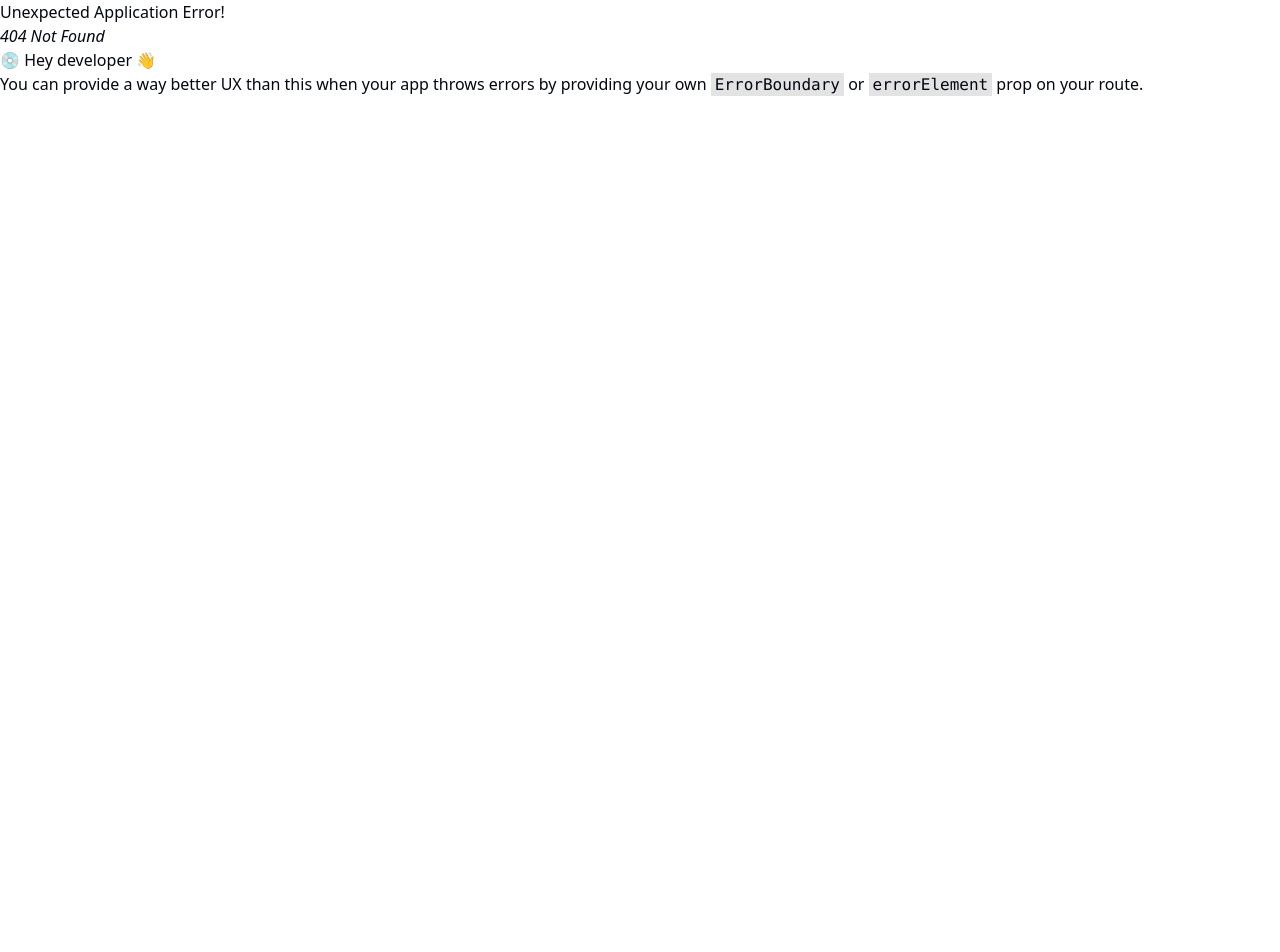
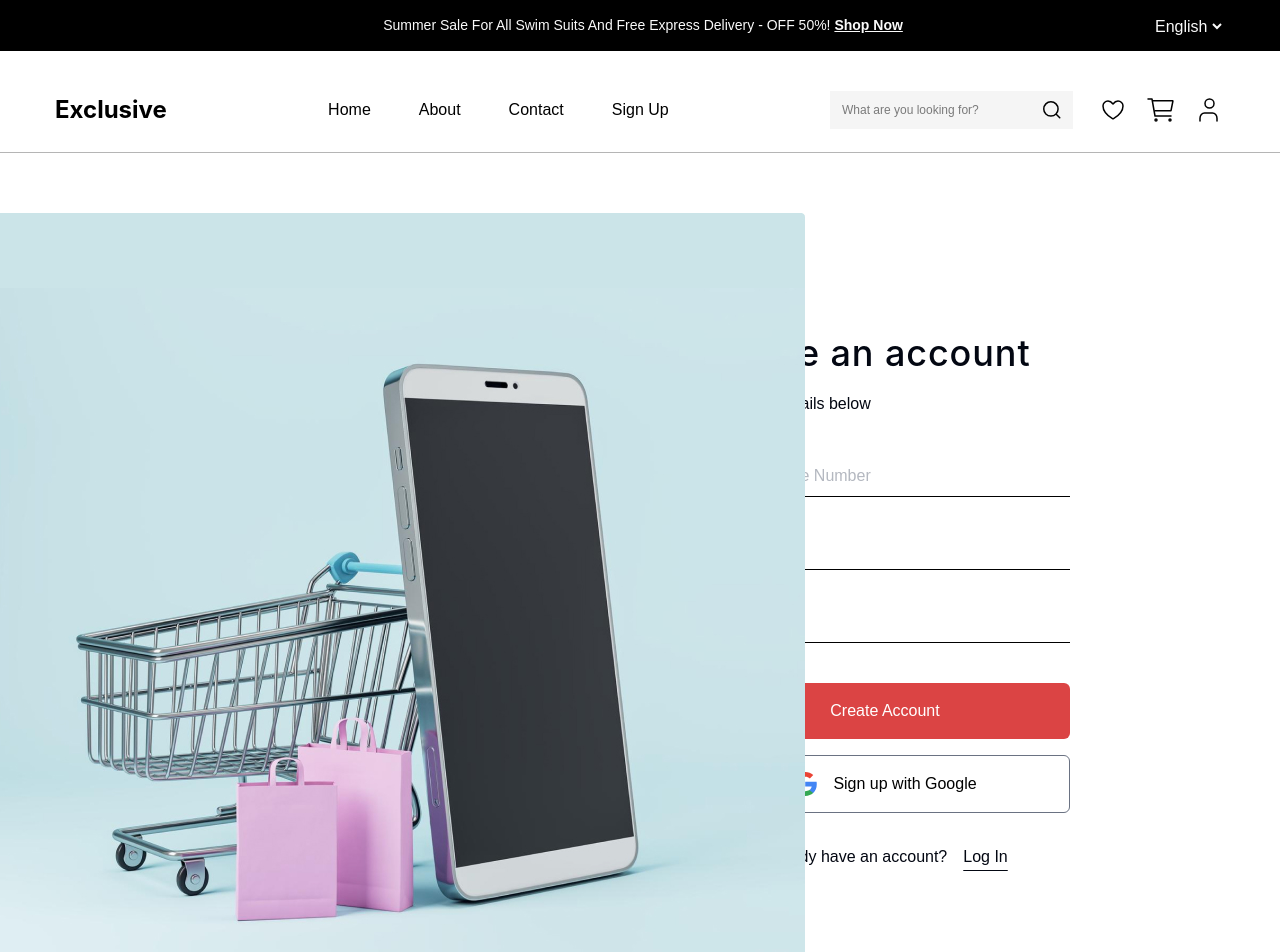
Before and after one commit to Alamin-Coding/ecom-2501, a React (Vite) app: page /signup in a window 1280 px wide. Before the commit this address had no page. Shown: the top 952 px of the page. Before the commit the page ends 800 px from the top, so only its background shows below. Built offline with nearby package versions, Linux system fonts and the light colour scheme.

Commit message:
Sign Up, Login End & Links Added

```diff
--- a/src/App.tsx
+++ b/src/App.tsx
@@ -8,6 +8,9 @@ import Contact from './pages/Contact';
 import Account from './pages/Account';
 import Cart from './pages/Cart';
 import Shop from './pages/Shop';
+import Signup from './pages/Signup';
+import LoginPages from './pages/LoginPages';
+import ErrorPages from './pages/ErrorPages';
 
 const router = createBrowserRouter([
   {
@@ -20,8 +23,11 @@ const router = createBrowserRouter([
       { path: "account", Component: Account },
       { path: "cart", Component: Cart },
       { path: "shop", Component: Shop },
+      { path: "signup", Component: Signup },
+      { path: "login", Component: LoginPages },
     ],
   },
+  {path: "*", Component: ErrorPages}
 ]);;
 
 const App:React.FC = () => {
--- a/src/components/Button1.tsx
+++ b/src/components/Button1.tsx
@@ -2,13 +2,14 @@ import React from "react";
 
 interface Button1Props {
   children: React.ReactNode;
+  className?: string;
 }
 
-const Button1: React.FC<Button1Props> = ({ children }) => {
+const Button1: React.FC<Button1Props> = ({ children, className="", }) => {
   return (
     <button
       type="submit"
-      className="bg-white cursor-pointer border-gray-500 border text-black font-medium font-poppins px-12 py-4 rounded-sm"
+      className={`bg-white cursor-pointer border-gray-500 border text-black font-medium font-poppins px-12 py-4 rounded-sm ${className}`}
     >
       {children}
     </button>
--- a/src/components/Button2.tsx
+++ b/src/components/Button2.tsx
@@ -2,7 +2,7 @@ import React from "react";
 
 interface Button2Props {
   children: React.ReactNode;
-  className: string
+  className?: string
 }
 
 const Button2: React.FC<Button2Props> = ({ children, className="",}) => {
--- a/src/components/Footer.tsx
+++ b/src/components/Footer.tsx
@@ -1,5 +1,6 @@
 import React from 'react';
 import {facebook, instagram, twitter, linkedin} from "../constant/constant.ts"
+import { Link } from 'react-router';
 // Tailwind CSS classes are used directly within the className attribute
 
 const Footer: React.FC = () => {
@@ -48,11 +49,11 @@ const Footer: React.FC = () => {
           <div>
             <h3 className="text-2xl font-inter font-bold mb-6">Account</h3>
             <ul className="space-y-4  ">
-              <li><a href="#" >My Account</a></li>
-              <li><a href="#" >Login / Register</a></li>
-              <li><a href="#" >Cart</a></li>
-              <li><a href="#" >Wishlist</a></li>
-              <li><a href="#" >Shop</a></li>
+              <li><Link to="/account" >My Account</Link></li>
+              <li><Link to="/signup" >Login / Register</Link></li>
+              <li><Link to="/cart" >Cart</Link></li>
+              <li><Link to="/wishlist" >Wishlist</Link></li>
+              <li><Link to="/shop" >Shop</Link></li>
             </ul>
           </div>
 
@@ -63,7 +64,7 @@ const Footer: React.FC = () => {
               <li><a href="#" >Privacy Policy</a></li>
               <li><a href="#" >Terms Of Use</a></li>
               <li><a href="#" >FAQ</a></li>
-              <li><a href="#" >Contact</a></li>
+              <li><Link to="contact" >Contact</Link></li>
             </ul>
           </div>
 
--- a/src/components/Navbar.tsx
+++ b/src/components/Navbar.tsx
@@ -30,7 +30,7 @@ const Navbar: React.FC = () => {
               <li className="relative buttons "><Link to={"/"}>Home</Link></li>
               <li className="relative buttons "><Link to={"about"}>About</Link></li>
               <li className="relative buttons "><Link to={"contact"}>Contact</Link></li>
-              <li className="relative buttons "><a href="#">Sign Up</a></li>
+              <li className="relative buttons "><Link to="/signup">Sign Up</Link></li>
             </ul>
 
             <div className="flex items-center  gap-6">
--- a/src/components/LoginPages.tsx
+++ b/src/pages/LoginPages.tsx
@@ -1,6 +1,8 @@
 import React, { useState } from 'react'
 import { LoginImages } from '../ImportImages/ImportImages'
-import { Eye, EyeOff } from 'lucide-react';
+import { Eye, EyeOff, Icon } from 'lucide-react';
+import { signup } from '../constant/constant';
+import Button2 from '../components/Button2';
 
 const LoginPages: React.FC = () => {
      const [password, setPassword] = useState('');
@@ -13,35 +15,22 @@ const LoginPages: React.FC = () => {
      return (
           <div className=' flex items-center  ' >
                <div>
-                    <img className=' h-[750px] mt-[60px] ' src={LoginImages} alt="loginimages" />
+                    <img className=' h-[750px] mt-[60px] ' src={signup} alt="loginimages" />
                </div>
 
                <div className=' ml-[130px] ' >
                     <div>
-                         <h2 className=' dark:text-amber-50 leading-[30px] text-[40px] font-semibold ' >Log in to Exclusive</h2>
-                         <p className='dark:text-amber-50 mt-[24px] text-[16px] leading-[24px] ' >Enter your details below</p>
+                         <h2 className='  leading-[30px] text-[36px] font-semibold tracking-wide font-inter' >Log in to Exclusive</h2>
+                         <p className='mt-6 text-[16px] leading-6 ' >Enter your details below</p>
                     </div>
 
-                    <div className=' mt-[48px] ' >
-                         <label className="input outline-none border-t-transparent border-x-transparent border-b-[1px] border-[#000000] shadow-none ">
-                              <svg className="h-[1em] opacity-50" xmlns="http://www.w3.org/2000/svg" viewBox="0 0 24 24">
-                                   <g
-                                        strokeLinejoin="round"
-                                        strokeLinecap="round"
-                                        strokeWidth="2.5"
-                                        fill="none"
-                                        stroke="currentColor"
-                                   >
-                                        <rect width="20" height="16" x="2" y="4" rx="2"></rect>
-                                        <path d="m22 7-8.97 5.7a1.94 1.94 0 0 1-2.06 0L2 7"></path>
-                                   </g>
-                              </svg>
-                              <input type="email" placeholder="Email or Phone Number" />
-                         </label>
+                    <div className=' mt-12 ' >
+                        <input type="text" placeholder='Email or Phone Number' className='w-full text-gray-500 focus:outline-none font-poppins border-b border-button pb-2' />
+
                          <div className="validator-hint hidden">Enter valid email address</div>
                     </div>
 
-                    <div className=" pr-4 mt-[40px] w-[340px]">
+                    <div className=" pr-4 mt-10 w-[340px]">
                          <div className="mb-4">
                               <div className="relative">
                                    <button
@@ -62,16 +51,16 @@ const LoginPages: React.FC = () => {
                                         id="password"
                                         value={password}
                                         onChange={(e) => setPassword(e.target.value)}
-                                        placeholder="Enter your password"
-                                        className="w-full px-4 py-3 pr-12 border-[1px] focus:outline-none border-x-transparent border-t-transparent transition-all"
+                                        placeholder="Password"
+                                        className="w-full  py-3 text-gray-500 border-b border-button focus:outline-none "
                                    />
                               </div>
                          </div>
                     </div>
 
-               <div className=' pt-[40px] ' >
-               <button className=' py-[16px] cursor-pointer px-[48px] text-amber-50 text-[16px] font-[500] bg-[#DB4444] rounded-[4px] ' >Log In</button>
-               <button className=' ml-15 cursor-pointer text-[16px] leading-[24px] text-[#DB4444] ' >Forget Password?</button>
+               <div className=' pt-10 ' >
+               <Button2>Log In</Button2>
+               <button className=' ml-15 cursor-pointer text-[16px] leading-6 text-button2 ' >Forget Password?</button>
                </div>
 
                </div>
--- a/src/pages/Signup.tsx
+++ b/src/pages/Signup.tsx
@@ -1,16 +1,43 @@
-import { signup } from "../constant/constant"
+import { Link } from "react-router"
+import Button1 from "../components/Button1"
+import Button2 from "../components/Button2"
+import { google, signup } from "../constant/constant"
 
 
 const Signup:React.FC = () => {
   return (
-    <div>
-        <div className="container mt-15">
-            <div>
+    <div className="relative">
+        <div className="absolute">
                 <img src={signup} alt="image" />
             </div>
-            <div className="py-[125px]">
-                <h2>Create an account</h2>
-                <p>Enter your details below</p>
+        <div className="container mt-15">
+            <div className="grid grid-cols-2  items-center justify-between gap-[120px]">
+                <div>
+
+                </div>
+
+
+
+            <div className="py-[125px] max-w-[370px] ">
+                <h2 className="font-inter tracking-wide leading-7.5 text-[36px] font-medium mb-6">Create an account</h2>
+                <p className="font-poppins mb-12">Enter your details below</p>
+
+
+                <div className="flex font-poppins text-gray-500  flex-col gap-10">
+                    <input  className=" pb-2 border-b border-button w-full focus:outline-none" type="text" placeholder="Email or Phone Number" />
+                    <input  className=" pb-2 border-b border-button w-full focus:outline-none" type="text" placeholder="Name" />
+                    <input  className=" pb-2 border-b border-button w-full focus:outline-none" type="password"  placeholder="Password"/>
+                </div>
+
+                <Button2 className="mt-10 w-full mb-4">Create Account</Button2>
+                <Button1 className="mb-8 flex gap-4 w-full justify-center items-center font-normal">
+                    <img src={google} alt="icon" />
+                    Sign up with Google
+                </Button1>
+                <p className="font-poppins text-center ">Already have an account?
+                    <Link className="font-medium ml-4 underline underline-offset-8" to={"/login"}>Log In</Link>
+                </p>
+            </div>
             </div>
         </div>
     </div>
```
Also changed, not shown: src/pages/ErrorPages.tsx (renamed from src/components/ErrorPages.tsx).
